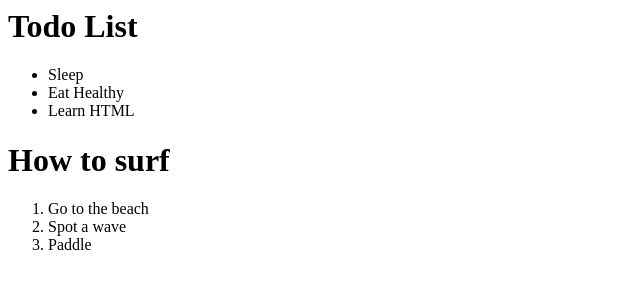
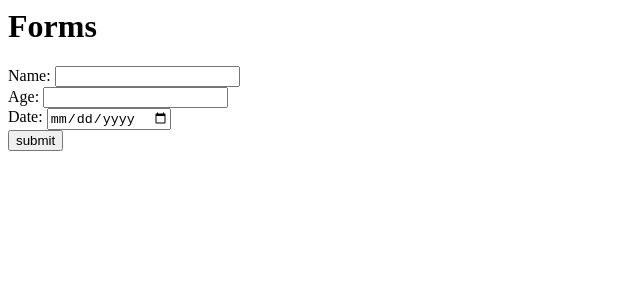
Before and after one commit to chrisdug123/HTML-Intro, a plain HTML site: page index.html in a window 1280 px wide. Shown: the whole page, without its empty margins (0-640 px from the left). Drawn offline with Linux system fonts and the light colour scheme.

Commit message:
Created a form using the form, div and input tags

```diff
--- a/index.html
+++ b/index.html
@@ -13,7 +13,7 @@
  -->
 
 
-<h1>Todo List</h1>
+<!-- <h1>Todo List</h1>
 <ul>
   <li>Sleep</li>
   <li>Eat Healthy</li>
@@ -28,4 +28,24 @@
   <li>Go to the beach</li>
   <li>Spot a wave</li>
   <li>Paddle</li>
-</ol>
+</ol> -->
+
+
+<h1>Forms</h1>
+<form>
+  <div>
+    Name: <input type="text" />
+  </div>
+  <div>
+    Age: <input type="number" />
+  </div>
+  <div>
+    Date: <input type="date" />
+  </div>
+  <div>
+    <input type="submit" value="submit" />
+  </div>
+
+
+
+</form>
```
